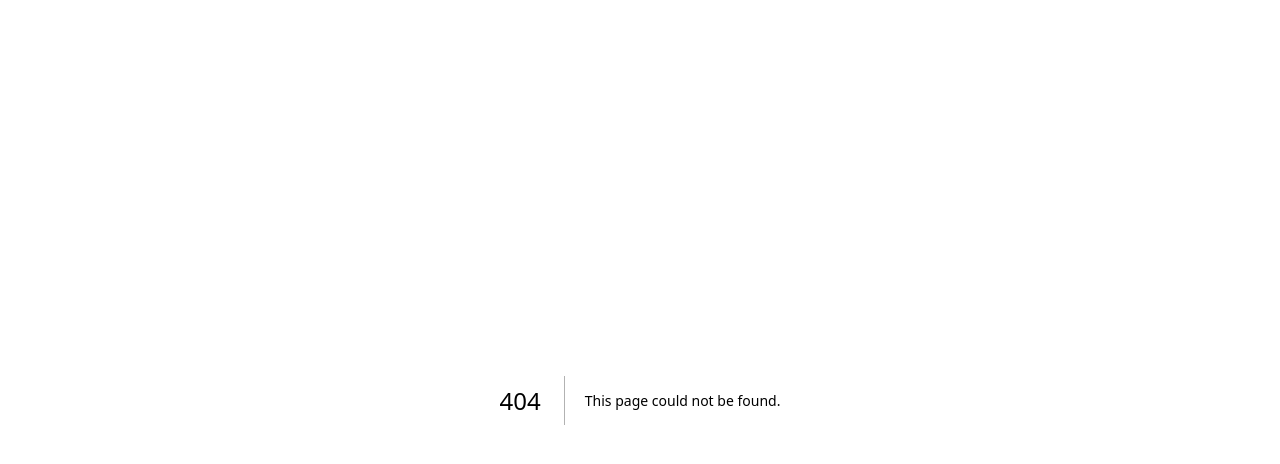
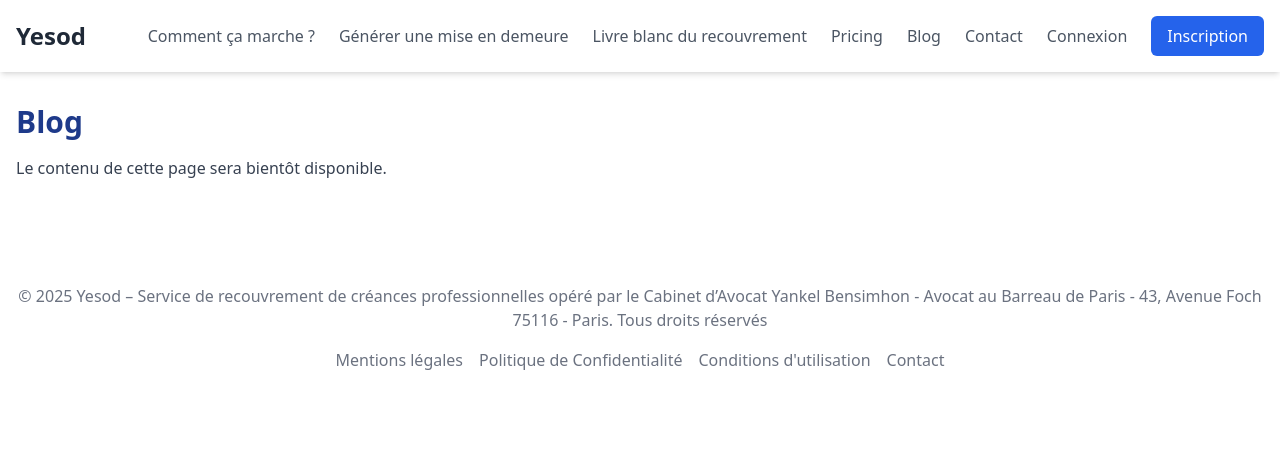
Before and after one commit to Yankel-Bensimhon/recouvrement-demo, a Next.js app: page /blog in a window 1280 px wide. Before the commit this address had no page. Shown: the top 464 px of the page. Built offline with nearby package versions, Linux system fonts and the light colour scheme.

Commit message:
feat: add blog and contact links
- Added a 'Contact' link to the footer.
- Added a 'Blog' link to the navbar and created the corresponding page.

```diff
--- a/components/Footer.jsx
+++ b/components/Footer.jsx
@@ -10,6 +10,7 @@ export default function Footer() {
         <Link href="/legal" className="hover:underline">Mentions légales</Link>
         <Link href="/privacy" className="hover:underline">Politique de Confidentialité</Link>
         <Link href="/terms" className="hover:underline">Conditions d'utilisation</Link>
+        <Link href="/contact" className="hover:underline">Contact</Link>
       </div>
     </footer>
   );
--- a/components/Navbar.jsx
+++ b/components/Navbar.jsx
@@ -22,6 +22,7 @@ export default function Navbar() {
           <Link href="#generer-med" className="block mt-4 md:inline-block md:mt-0 text-gray-600 hover:text-gray-800">Générer une mise en demeure</Link>
           <Link href="/livre-blanc" className="block mt-4 md:inline-block md:mt-0 text-gray-600 hover:text-gray-800">Livre blanc du recouvrement</Link>
           <Link href="/pricing" className="block mt-4 md:inline-block md:mt-0 text-gray-600 hover:text-gray-800">Pricing</Link>
+          <Link href="/blog" className="block mt-4 md:inline-block md:mt-0 text-gray-600 hover:text-gray-800">Blog</Link>
           <Link href="/contact" className="block mt-4 md:inline-block md:mt-0 text-gray-600 hover:text-gray-800">Contact</Link>
           <Link href="/auth/signin" className="block mt-4 md:inline-block md:mt-0 text-gray-600 hover:text-gray-800">Connexion</Link>
           <Link href="/auth/signup" className="block mt-4 md:inline-block md:mt-0 bg-blue-600 text-white px-4 py-2 rounded-md hover:bg-blue-700">Inscription</Link>
--- /dev/null
+++ b/pages/blog.jsx
@@ -0,0 +1,17 @@
+import Navbar from "../components/Navbar";
+import Footer from "../components/Footer";
+
+export default function Blog() {
+  return (
+    <>
+      <Navbar />
+      <div className="container mx-auto px-4 py-8">
+        <h1 className="text-3xl font-bold text-blue-900 mb-4">Blog</h1>
+        <p className="text-gray-700">
+          Le contenu de cette page sera bientôt disponible.
+        </p>
+      </div>
+      <Footer />
+    </>
+  );
+}
```
